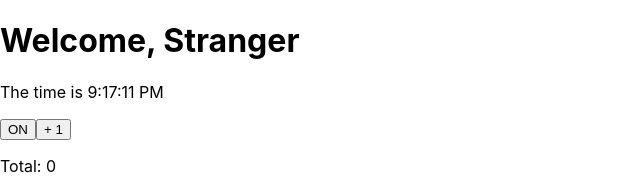
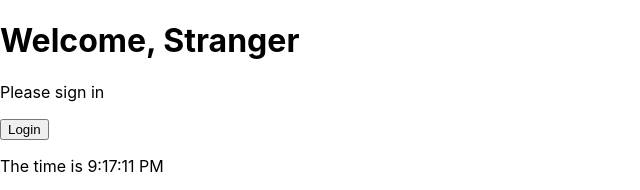
Before and after one commit to slaterslater/react-docs, a React (Create React App) app: page / in a window 1280 px wide. Shown: the top 190 px of the page, without its empty margins (0-640 px from the left). Built offline with nearby package versions, Linux system fonts and the light colour scheme.

Commit message:
Conditional Rendering

```diff
--- a/src/App.js
+++ b/src/App.js
@@ -1,7 +1,7 @@
 import React from 'react';
 import ReactDOM from 'react-dom';
 
-const user = {
+const tony = {
   firstName: "Tony",
   lastName: "Baloney",
   url: "https://farm4.static.flickr.com/3237/3069961268_0403db41fa_b.jpg"
@@ -12,14 +12,14 @@ function formatName(user){
 }
 
 function Welcome(props){
-  return <h1>Welcome, {(props.name) ? props.name : "Stranger"}</h1>;
+  return <h1> {(props.name) ? `Hi, ${props.name}` : `Welcome, Stranger`}</h1>;
 }
 
 function Avatar(props){
   return (
     <figure>
       <img src={props.user.url} alt={formatName(props.user)} width="200" />
-      <figcaption>{formatName(user)}</figcaption>
+      <figcaption>{formatName(props.user)}</figcaption>
     </figure>
   );
 }
@@ -102,14 +102,78 @@ class Counter extends React.Component {
   }
 }
 
+// 7. Conditional Rendering
+function GuestGreeting(){
+  return <p>Please sign in</p>;
+}
+
+function UserGreeting(){
+  return <p>You're back</p>;
+}
+
+function Greeting(props){
+  return (props.isLoggedIn) ? <UserGreeting /> : <GuestGreeting />;
+}
+
+function LoginButton(props){
+  return <button onClick={props.onClick}>Login</button>;
+}
+
+function LogoutButton(props){
+  return <button onClick={props.onClick}>Logout</button>;
+}
+
+class LoginControl extends React.Component{
+  constructor(props){
+    super(props);
+    this.state = {
+      userName: null,
+      isLoggedIn:false
+    };
+    this.handleLoginClick = this.handleLoginClick.bind(this);
+    this.handleLogoutClick = this.handleLogoutClick.bind(this);
+  }
+
+  handleLoginClick(){
+    this.setState({
+      userName:tony.firstName,
+      isLoggedIn:true
+    });
+  }
+
+  handleLogoutClick(){
+    this.setState({
+      userName:null,
+      isLoggedIn:false
+    });
+  }
+
+  render(){
+    let button;
+    if(this.state.isLoggedIn){
+      button = <LogoutButton onClick={this.handleLogoutClick} />
+    } else {
+      button = <LoginButton onClick={this.handleLoginClick} />
+    }
+    return(
+      <>
+        <Welcome name={this.state.userName} />
+        <Greeting isLoggedIn={this.state.isLoggedIn} />
+        {button}
+      </>
+    );
+  }
+} // LoginControl
+
 function App() {
   return (
   <>
-  <Welcome name="" />
-  <Clock />
-  <Toggle />
-  <Counter increment={1} />
-  <Avatar user={user} />
+
+    <LoginControl />
+    <Clock />
+    <Toggle />
+    <Counter increment={1} />
+    <Avatar user={tony} />
   </>
   );
 }
```
